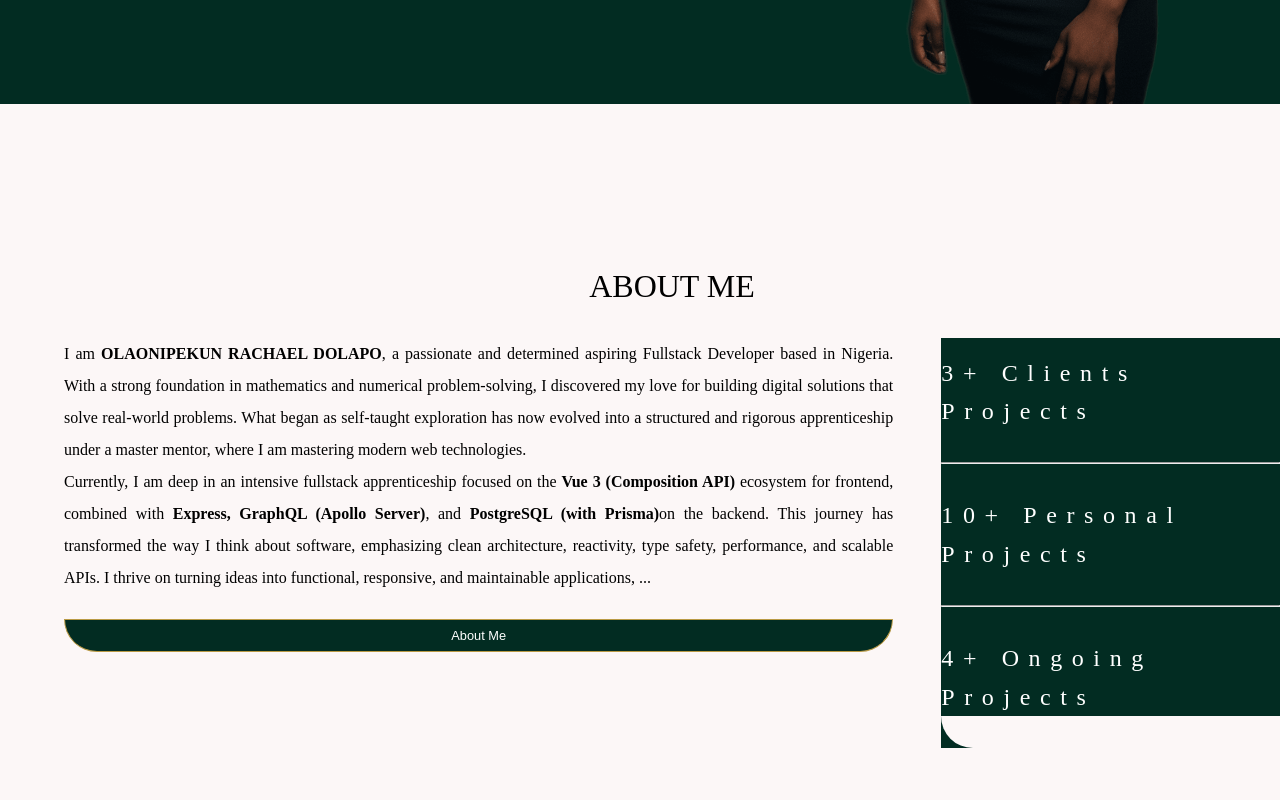
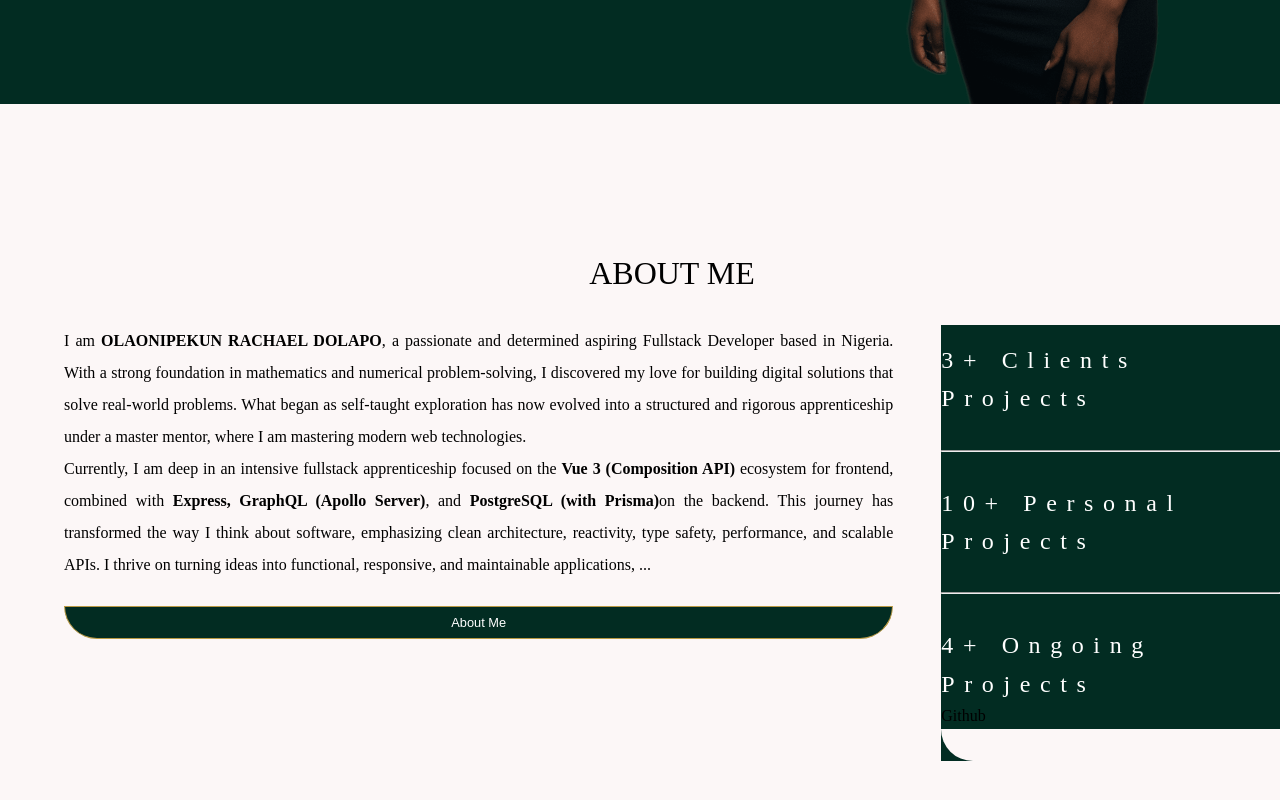
Before and after one commit to Lovethrech/my-main-portfolio, a Vue app: page / in a window 1280 px wide. Shown: the part 627-1427 px from the top of the page. Built offline with nearby package versions, Linux system fonts and the light colour scheme.

Commit message:
working on the home-about components.

```diff
--- a/src/components/home/about/HomeAboutDescStats.vue
+++ b/src/components/home/about/HomeAboutDescStats.vue
@@ -1,5 +1,6 @@
 <script setup>
 import {ref} from "vue";
+import HomeAboutDescStatsGit from "./HomeAboutDescStatsGit.vue";
 import BoxDefaultCtn from '@/components/BoxDefaultCtn.vue';
 
 const boxDefaultWidth=ref("100%");
@@ -23,12 +24,16 @@ const boxDefaultBrRadius=ref("0 0 0 10vh");
                 4+ Ongoing Projects
             </p>
         </div>
+        <div class="home-about-desc-stats-git-box-default">
+            <HomeAboutDescStatsGit/>
             <BoxDefaultCtn
                 :boxDefaultWidth="boxDefaultWidth"
                 :boxDefaultHeight="boxDefaultHeight"
                 :boxDefaultBgColor="boxDefaultBgColor"
                 :boxDefaultBrRadius="boxDefaultBrRadius"
             />
+        </div>
+
     </div>
 </template>
 
@@ -41,6 +46,7 @@ const boxDefaultBrRadius=ref("0 0 0 10vh");
     width: 100%;
     background-color: var(--general-components-bg-color);
     color: #ffffff;
+    justify-content: space-between;
 }
 .home-about-desc-stats-main-ctn{
     margin-top: 2vh;
--- /dev/null
+++ b/src/components/home/about/HomeAboutDescStatsGit.vue
@@ -0,0 +1,7 @@
+<template>
+    <div class="home-about-desc-stats-git">
+        <a href="" target="_blank" rel="noopener noreferrer">
+            Github
+        </a>
+    </div>
+</template>
```
Lines whose indentation alone changed are shown as unchanged.
